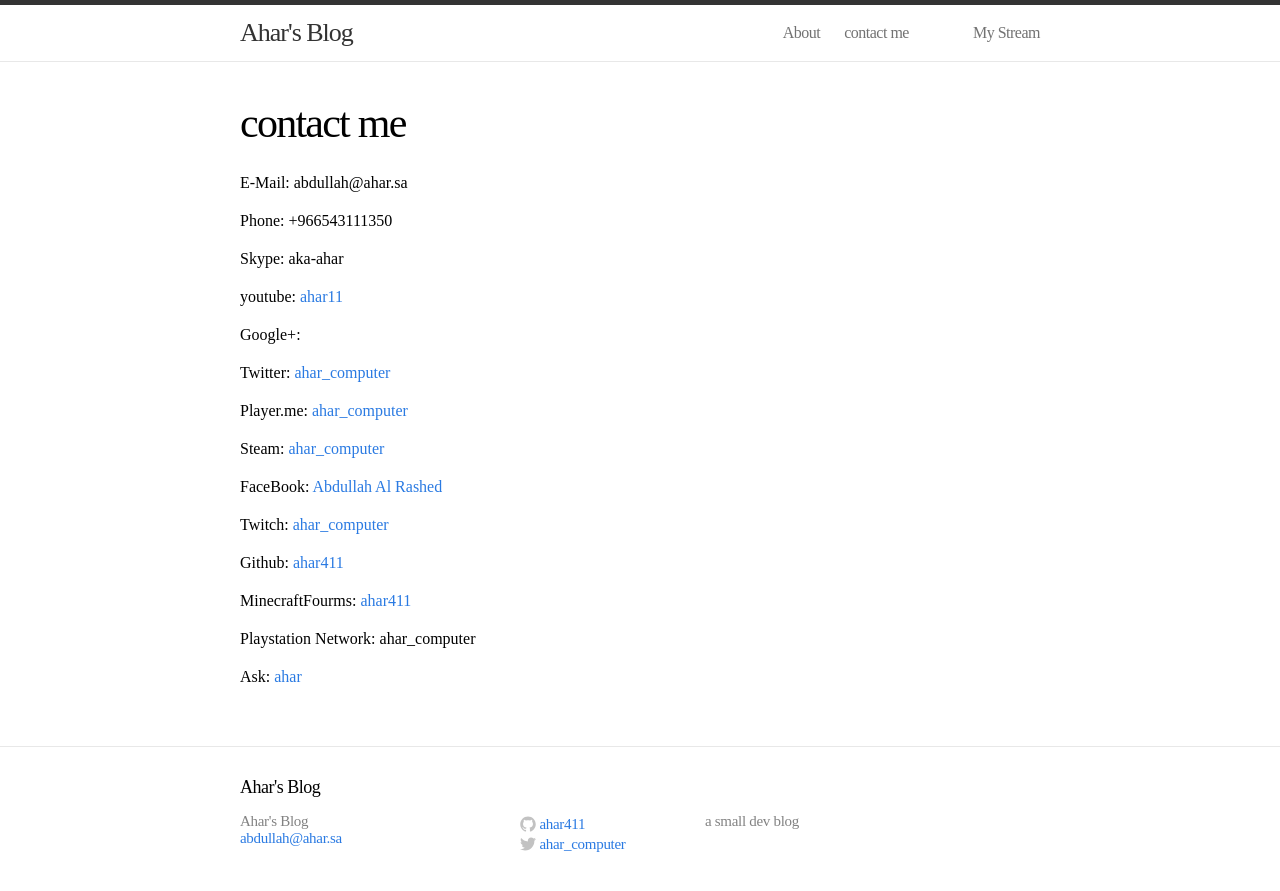
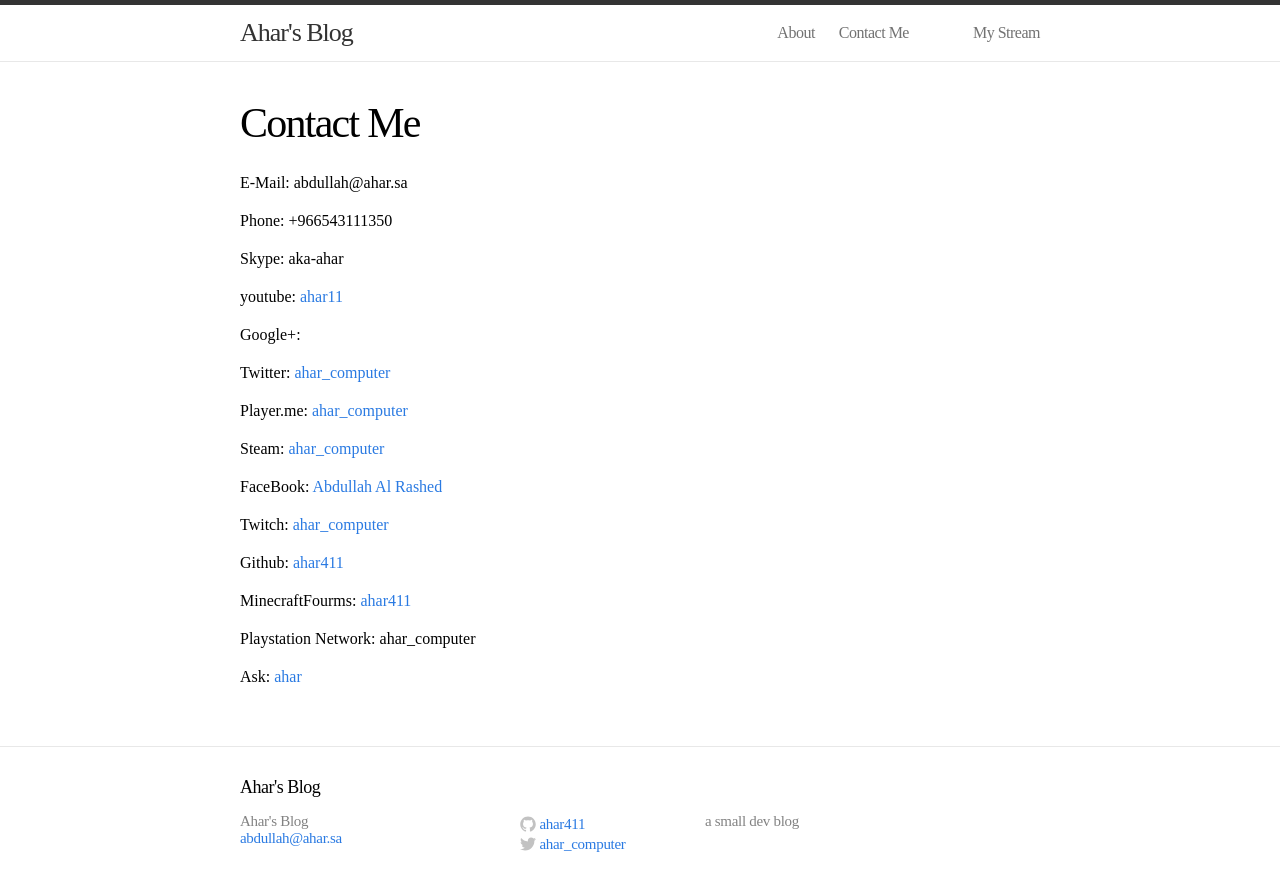
Before and after one commit to AharComputer/ahar411.github.io, a Jekyll site: the page built from contact.md, in a window 1280 px wide. Shown: the top 891 px of the page. Built offline with Jekyll 4.4.1, drawn with Linux system fonts in a browser that asks for light colours; comment, search, counter and statistics services are not loaded.

Commit message:
captilization fix

```diff
--- a/contact.md
+++ b/contact.md
@@ -1,6 +1,6 @@
 ---
 layout: page
-title: contact me
+title: Contact Me
 permalink: /contact/
 ---
 
```
